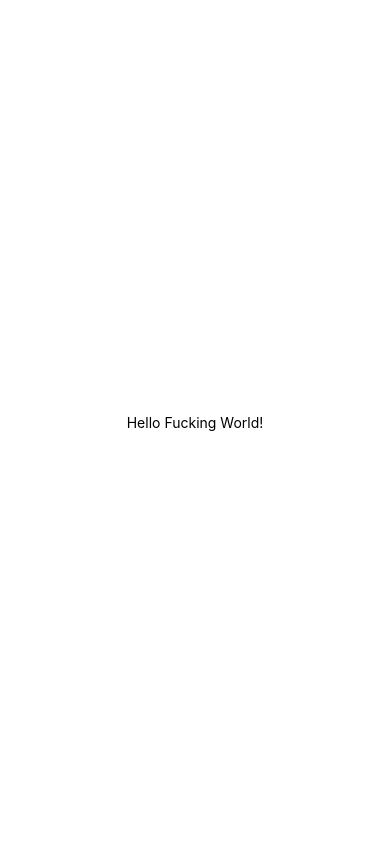
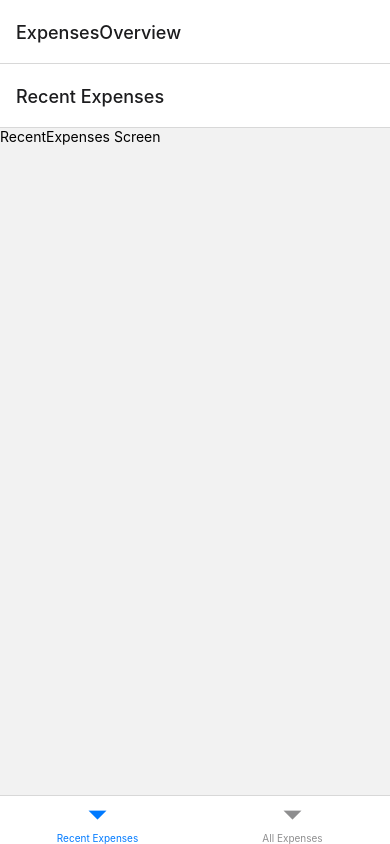
Before and after one commit to Hossein-TH/expense-tracker, a React Native app: screen / in a window 390 px wide. Built offline with nearby package versions, Linux system fonts and the light colour scheme.

Commit message:
Created Folder Structure and added react navigation

```diff
--- a/App.js
+++ b/App.js
@@ -1,20 +1,35 @@
-import { StatusBar } from 'expo-status-bar';
-import { StyleSheet, Text, View } from 'react-native';
+import { StatusBar } from 'expo-status-bar';;
+import { NavigationContainer } from '@react-navigation/native';
+import { createNativeStackNavigator } from '@react-navigation/native-stack';
+import { createBottomTabNavigator } from '@react-navigation/bottom-tabs';
+import AllExpensesScreen from "./Screens/AllExpensesScreen";
+import RecentExpensesScreen from "./Screens/RecentExpensesScreen";
+import ManageExpenseScreen from "./Screens/ManageExpenseScreen";
+
+
+const Stack = createNativeStackNavigator();
+const BottomTabs = createBottomTabNavigator();
+
+
+const ExpenseOverview = () => {
+  return (
+      <BottomTabs.Navigator>
+          <BottomTabs.Screen name={'Recent Expenses'} component={RecentExpensesScreen}/>
+          <BottomTabs.Screen name={'All Expenses'} component={AllExpensesScreen}/>
+      </BottomTabs.Navigator>
+  )
+}
 
 export default function App() {
   return (
-    <View style={styles.container}>
-      <Text>Hello Fucking World!</Text>
+    <>
       <StatusBar style="auto" />
-    </View>
+      <NavigationContainer>
+          <Stack.Navigator>
+              <Stack.Screen name={'ExpensesOverview'} component={ExpenseOverview} />
+              <Stack.Screen name={'ManageExpense'} component={ManageExpenseScreen} />
+          </Stack.Navigator>
+      </NavigationContainer>
+    </>
   );
 }
-
-const styles = StyleSheet.create({
-  container: {
-    flex: 1,
-    backgroundColor: '#fff',
-    alignItems: 'center',
-    justifyContent: 'center',
-  },
-});
--- /dev/null
+++ b/Screens/AllExpensesScreen.js
@@ -0,0 +1,7 @@
+import { Text } from 'react-native';
+
+function AllExpensesScreen() {
+    return <Text>AllExpenses Screen</Text>;
+}
+
+export default AllExpensesScreen;
--- /dev/null
+++ b/Screens/ManageExpenseScreen.js
@@ -0,0 +1,7 @@
+import { Text } from 'react-native';
+
+function ManageExpenseScreen() {
+    return <Text>ManageExpense Screen</Text>;
+}
+
+export default ManageExpenseScreen;
--- /dev/null
+++ b/Screens/RecentExpensesScreen.js
@@ -0,0 +1,7 @@
+import { Text } from 'react-native';
+
+function RecentExpensesScreen() {
+    return <Text>RecentExpenses Screen</Text>;
+}
+
+export default RecentExpensesScreen;
```
Also changed, not shown: package.json (+6 -1 lines), 1 other file (tests, documents, lock files or other folders).
